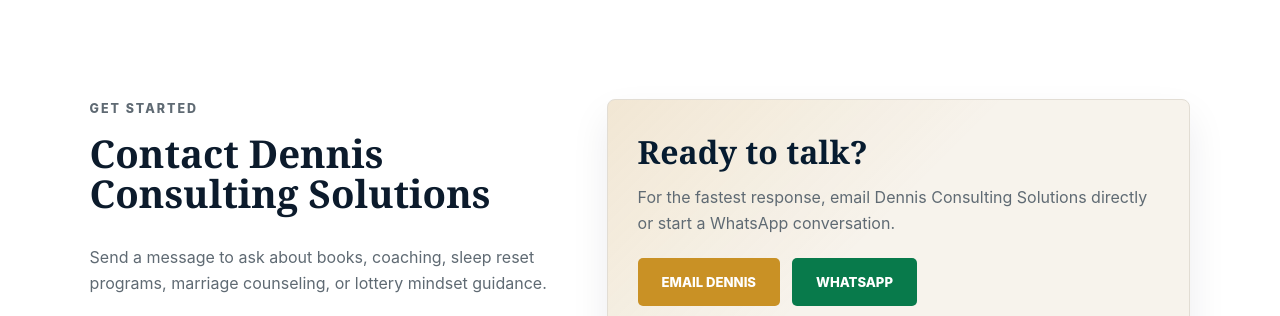
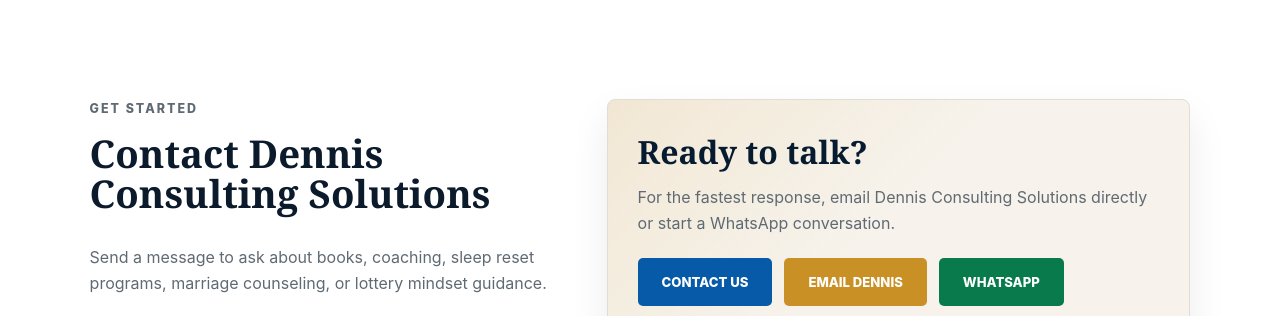
Before and after one commit to DennisTekoh/dennis, a website built with Vite: page index.html in a window 1280 px wide. Shown: the part 5576-5892 px from the top of the page. Built offline with nearby package versions, Linux system fonts and the light colour scheme.

Commit message:
Add Tally contact link

```diff
--- a/index.html
+++ b/index.html
@@ -285,6 +285,7 @@
           <h3 data-i18n="contactCardTitle">Ready to talk?</h3>
           <p data-i18n="contactCardText">For the fastest response, email Dennis Consulting Solutions directly or start a WhatsApp conversation.</p>
           <div class="contact-card__actions">
+            <a class="button button--blue" href="https://tally.so/r/lbgY9X" target="_blank" rel="noopener noreferrer" data-i18n="contactUs">Contact Us</a>
             <a class="button button--gold" href="mailto:info@dennisconsulting.solutions?subject=Website%20Inquiry%20-%20Dennis%20Consulting%20Solutions" data-i18n="emailDennis">Email Dennis</a>
             <a class="button button--green" href="https://wa.me/34631319742" target="_blank" rel="noopener noreferrer" data-i18n="messageWhatsapp">WhatsApp</a>
           </div>
--- a/script.js
+++ b/script.js
@@ -89,6 +89,7 @@
     contactCardTitle: "Ready to talk?",
     contactCardText:
       "For the fastest response, email Dennis Consulting Solutions directly or start a WhatsApp conversation.",
+    contactUs: "Contact Us",
     emailDennis: "Email Dennis",
     messageWhatsapp: "WhatsApp",
     emailLabel: "Email",
@@ -187,6 +188,7 @@
     contactCardTitle: "Listo para hablar?",
     contactCardText:
       "Para una respuesta mas rapida, escribe directamente a Dennis Consulting Solutions por email o inicia una conversacion por WhatsApp.",
+    contactUs: "Contactar",
     emailDennis: "Enviar Email",
     messageWhatsapp: "WhatsApp",
     emailLabel: "Email",
@@ -285,6 +287,7 @@
     contactCardTitle: "Pret a discuter?",
     contactCardText:
       "Pour une reponse rapide, envoyez un email directement a Dennis Consulting Solutions ou commencez une conversation WhatsApp.",
+    contactUs: "Contactez-nous",
     emailDennis: "Envoyer Email",
     messageWhatsapp: "WhatsApp",
     emailLabel: "Email",
```
